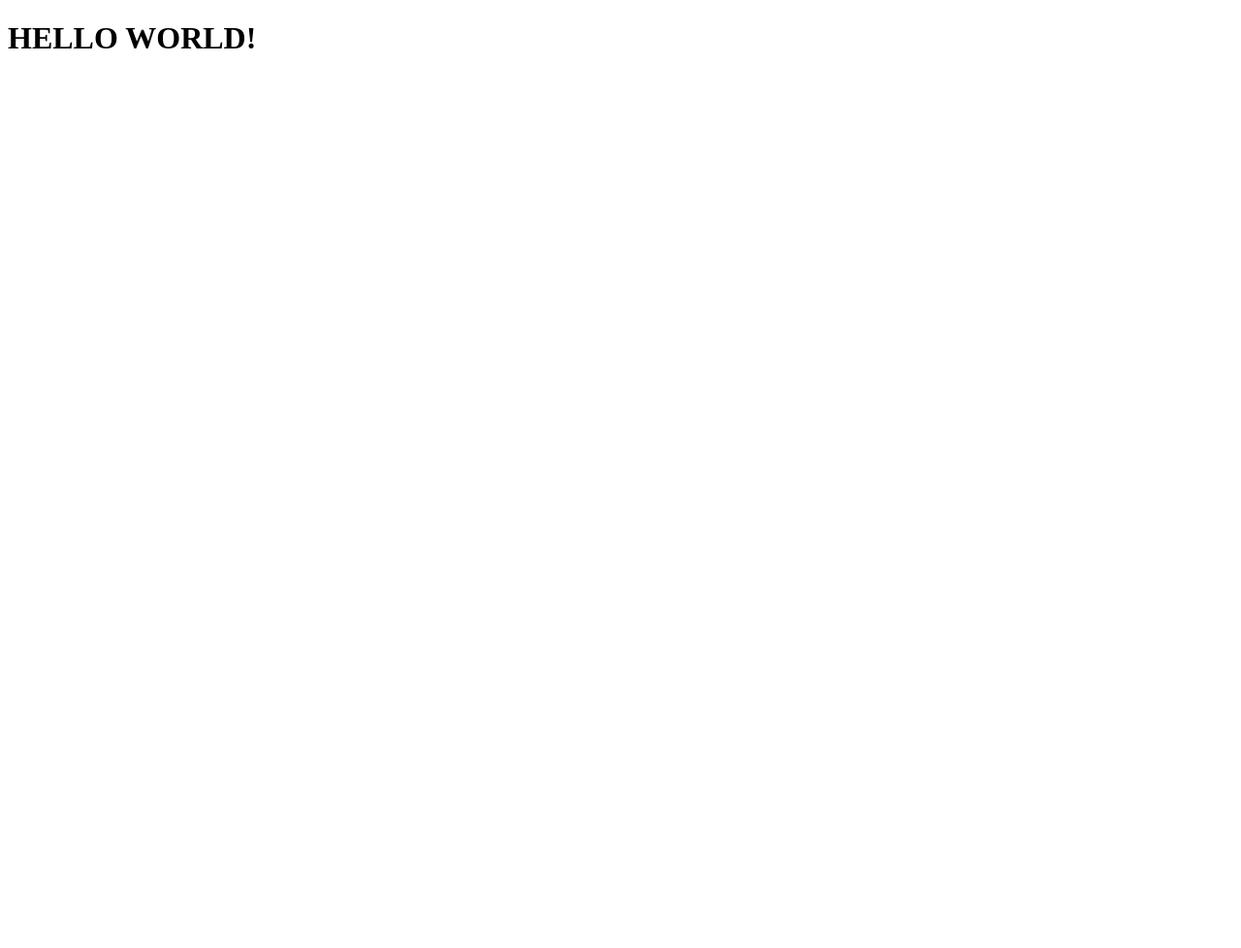
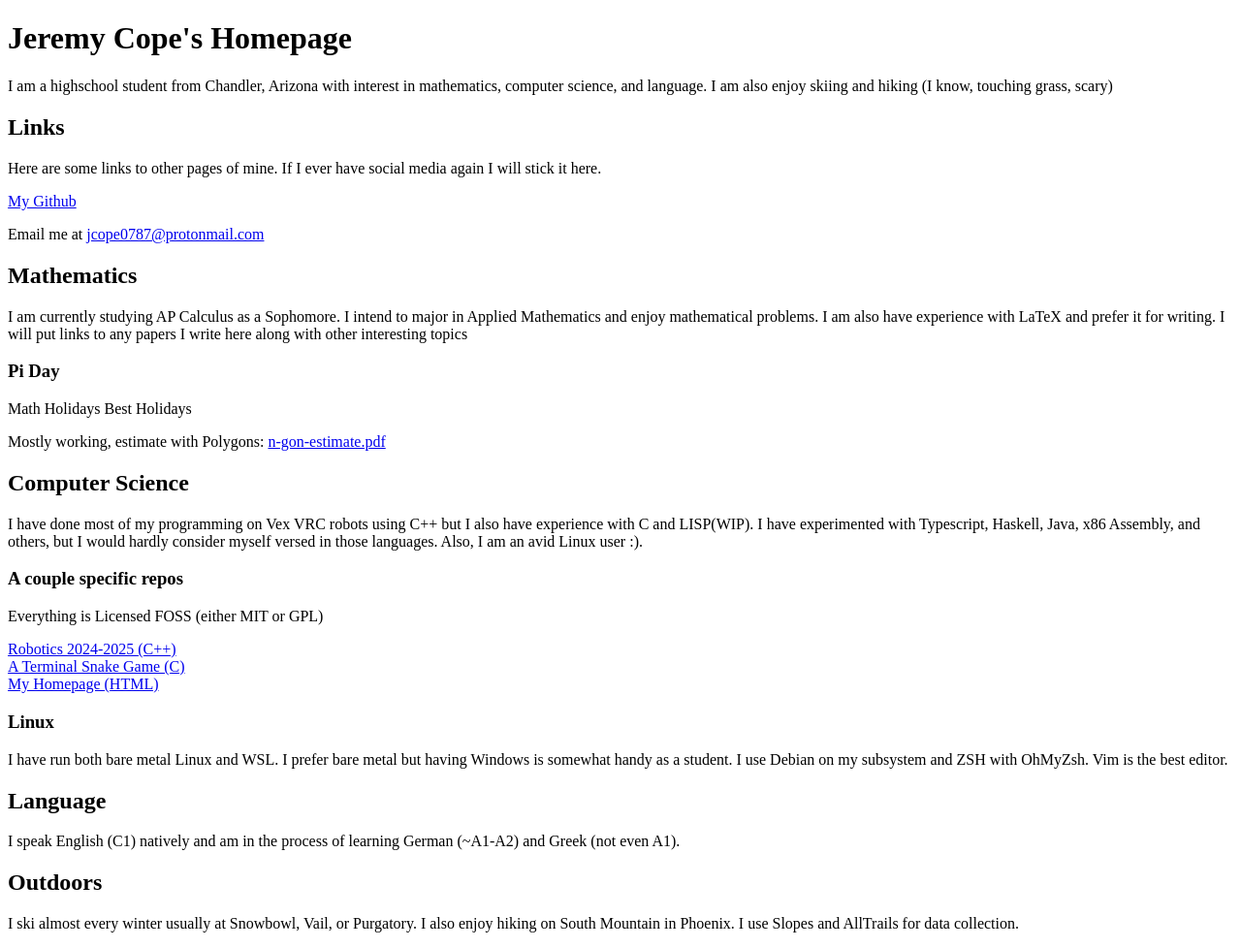
Before and after one commit to rubberduck1467/personalSite, a plain HTML site: page html/index.html in a window 1280 px wide. Shown: the whole page at 97% size. Before the commit the page ends 800 px from the top, so only its background shows below. Drawn offline with Linux system fonts and the light colour scheme.

Commit message:
added significant information

```diff
--- a/html/index.html
+++ b/html/index.html
@@ -1,6 +1,42 @@
 <!DOCTYPE html>
 <html>
 <body>
-        <h1> HELLO WORLD!</h1>
+        <h1> Jeremy Cope's Homepage </h1>
+        <p> I am a highschool student from Chandler, Arizona with interest in mathematics, computer science, and language. I am also enjoy skiing and hiking (I know, touching grass, scary)</p>
+
+        <h2> Links </h2>
+        <p> Here are some links to other pages of mine. If I ever have social media again I will stick it here. </p>
+
+        <a href="https://github.com/rubberduck1467">My Github</a>
+        <p>Email me at <a href="mailto:jcope0787@protonmail.com">jcope0787@protonmail.com</a> </p>
+
+        <h2> Mathematics </h2>
+        <p> I am currently studying AP Calculus as a Sophomore. I intend to major in Applied Mathematics and enjoy mathematical problems.
+        I am also have experience with LaTeX and prefer it for writing. I will put links to any papers I write here along with other interesting topics </p>
+
+        <h3> Pi Day </h3>
+                        <p> Math Holidays Best Holidays </p>
+                        <p> Mostly working, estimate with Polygons: <a href="../assets/n-gon-estimate.pdf">n-gon-estimate.pdf</a></p>
+
+        <h2> Computer Science </h2>
+        <p> I have done most of my programming on Vex VRC robots using C++ but I also have experience with C and LISP(WIP). I have experimented with Typescript, Haskell, Java, x86 Assembly, and others,
+        but I would hardly consider myself versed in those languages. Also, I am an avid Linux user :). </p>
+
+        <h3> A couple specific repos </h3>
+        <p> Everything is Licensed FOSS (either MIT or GPL) </p>
+        <a href="https://github.com/rubberduck1467/robotics20242025">Robotics 2024-2025 (C++)</a><br>
+        <a href="https://github.com/rubberduck1467/cSnake">A Terminal Snake Game (C)</a><br>
+        <a href="https://github.com/rubberduck1467/personalSite">My Homepage (HTML)</a><br>
+
+        <h3> Linux </h3>
+        <p> I have run both bare metal Linux and WSL. I prefer bare metal but having Windows is somewhat handy as a student.
+                I use Debian on my subsystem and ZSH with OhMyZsh. Vim is the best editor.</p>
+
+        <h2> Language </h2>
+        <p> I speak English (C1) natively and am in the process of learning German (~A1-A2) and Greek (not even A1). </p>
+
+        <h2> Outdoors </h2>
+        <p> I ski almost every winter usually at Snowbowl, Vail, or Purgatory. I also enjoy hiking on South Mountain in Phoenix.
+        I use Slopes and AllTrails for data collection. </p>
 </body>
 </html>
```
Also changed, not shown: assets/neofetch.png (added), 2 other files.
